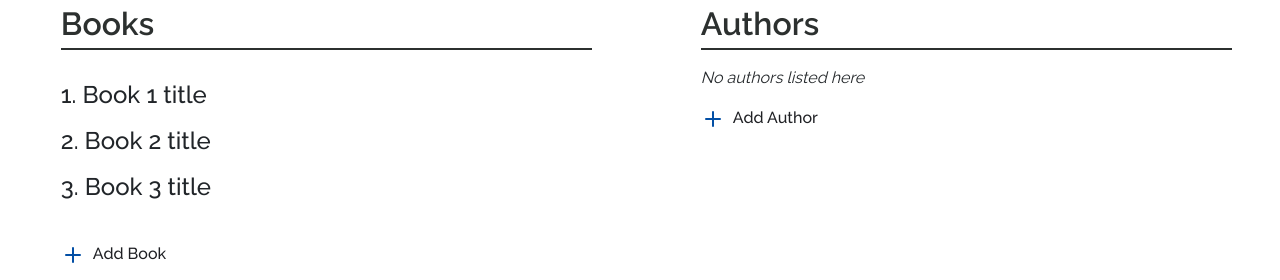
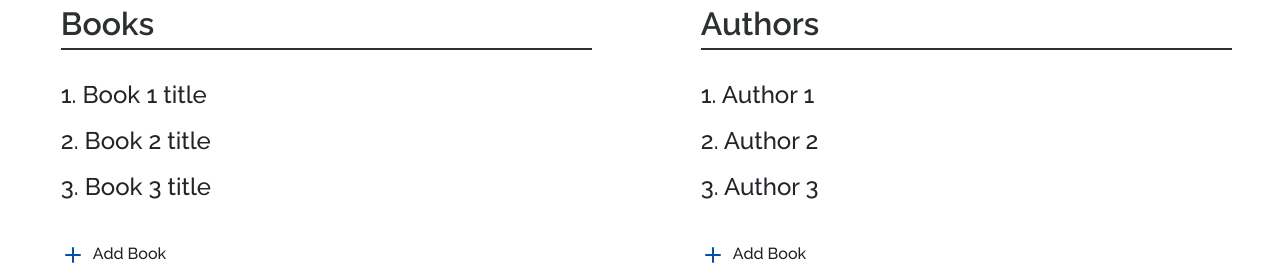
Before and after one commit to IsuruVihan/library_app_reactors, a React (Create React App) app: page / in a window 1280 px wide. Shown: the part 530-810 px from the top of the page. Built offline with nearby package versions, Linux system fonts and the light colour scheme.

Commit message:
Author UX (full) completed

```diff
--- a/src/assets/styles/Authors.scss
+++ b/src/assets/styles/Authors.scss
@@ -1,17 +1,46 @@
 $title_font_color: #2c302f;
 $no_authors_listed_font_color: #25292c;
 $add_author_font_color: #1f2024;
+$author_list_hover_color: #f5f5f5;
+$edit_btn_color: #ef921b;
+$delete_btn_color: #9d292a;
 
 .Authors {
     font-family: 'Raleway', sans-serif;
     margin-left: 1vw;
 
+    .author-list {
+        li {
+            padding-top: 5px;
+            padding-bottom: 5px;
+            font-weight: 500;
+            font-size: x-large;
+
+            .delete-btn, .edit-btn {
+                display: none;
+            }
+            &:hover {
+                .delete-btn {
+                    display: inline;
+                    color: $delete_btn_color;
+                    cursor: pointer;
+                }
+                .edit-btn {
+                    display: inline;
+                    color: $edit_btn_color;
+                    cursor: pointer;
+                }
+                background-color: $author_list_hover_color;
+            }
+        }
+    }
     .title {
         color: $title_font_color;
         font-weight: 600;
         font-size: 2em;
         border-bottom: 2px solid $title_font_color;
         padding-left: 0;
+        margin-bottom: 0.7em;
     }
     .no-authors {
         color: $no_authors_listed_font_color;
@@ -28,4 +57,7 @@ $add_author_font_color: #1f2024;
             margin-right: 8px;
         }
     }
+    .author-list {
+        list-style-type: none;
+    }
 }
--- a/src/components/Authors/Authors.tsx
+++ b/src/components/Authors/Authors.tsx
@@ -1,19 +1,46 @@
 import React, {FC} from 'react';
-import {Col} from "react-bootstrap";
+import {Row, Col} from "react-bootstrap";
 import '../../assets/styles/Authors.scss';
-import { Plus } from 'react-feather';
+import AddAuthorForm from "./AddAuthorForm";
+import { Plus, Trash2, Edit } from 'react-feather';
 
 const Authors: FC = () => {
     return(
         <Col className="Authors px-5">
             <p className="title">Authors</p>
-            <span className="no-authors"><i>No authors listed here</i></span>
+            {/*<span className="no-authors"><i>No authors listed here</i></span>*/}
+            <ul className="author-list px-0">
+                <li>
+                    <Row>
+                        <Col xs={10}>1. Author 1</Col>
+                        <Col><Edit className="edit-btn" /></Col>
+                        <Col><Trash2 className="delete-btn" /></Col>
+                    </Row>
+                </li>
+                <li>
+                    <Row>
+                        <Col xs={10}>2. Author 2</Col>
+                        <Col><Edit className="edit-btn" /></Col>
+                        <Col><Trash2 className="delete-btn" /></Col>
+                    </Row>
+                </li>
+                <li>
+                    <Row>
+                        <Col xs={10}>3. Author 3</Col>
+                        <Col><Edit className="edit-btn" /></Col>
+                        <Col><Trash2 className="delete-btn" /></Col>
+                    </Row>
+                </li>
+            </ul>
             <p className="add-author pt-3">
                 <Plus color="#034fa5" className="plus" />
                 <span className="add-author-text">
-                    Add Author
+                    Add Book
                 </span>
             </p>
+            <div>
+                <AddAuthorForm />
+            </div>
         </Col>
     );
 }
```
